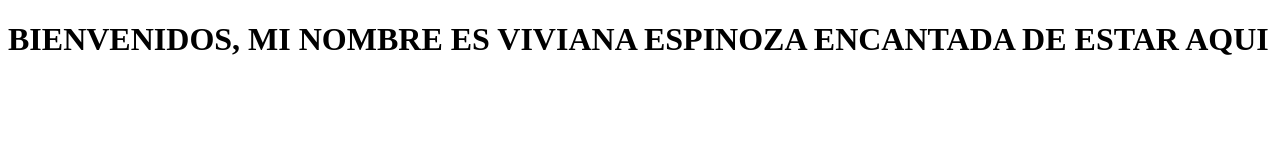
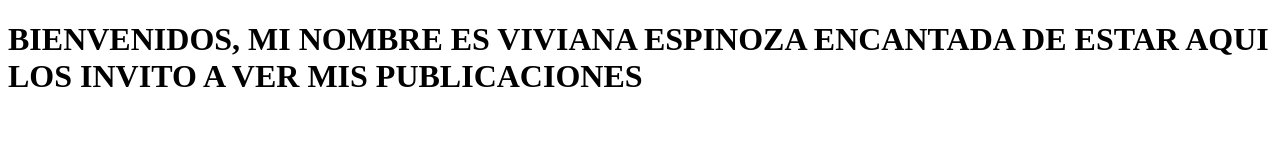
Before and after one commit to vivianarocio21/ANGULARJS, a plain HTML site: page index.html in a window 1280 px wide. Drawn offline with Linux system fonts and the light colour scheme.

Commit message:
SEGUNDA VERSION WEB.

```diff
--- a/index.html
+++ b/index.html
@@ -7,7 +7,7 @@
 <body>
    <h1>BIENVENIDOS,
     MI NOMBRE ES VIVIANA ESPINOZA  ENCANTADA DE ESTAR AQUI
-</h1>
+    LOS INVITO A VER MIS PUBLICACIONES </h1>
 
 </body>
 </html>
```
